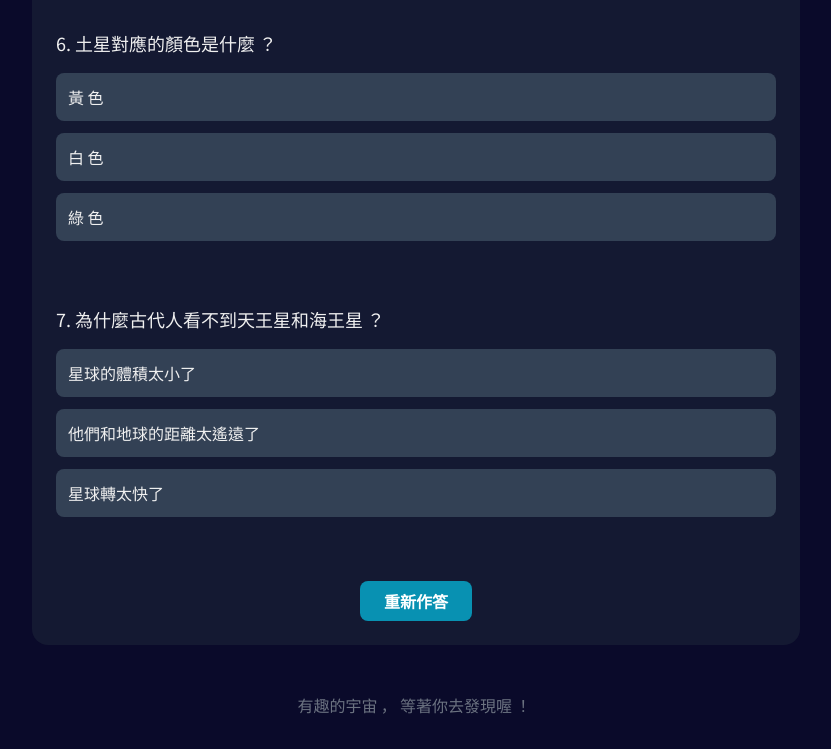
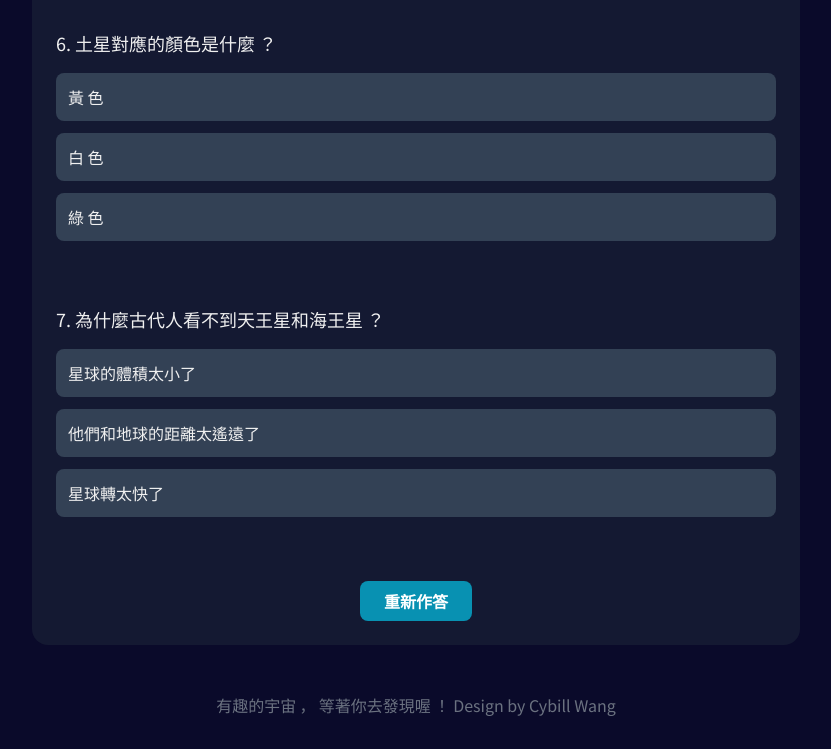
Before and after one commit to cybill301/nhps.outerSpace, a plain HTML site: page index.html in a window 1280 px wide. Shown: the part 3274-4023 px from the top of the page, without its empty margins (224-1055 px from the left). Drawn offline with nearby package versions, Linux system fonts and the light colour scheme.

Commit message:
Update index.html

```diff
--- a/index.html
+++ b/index.html
@@ -221,7 +221,8 @@
         </section>
 
         <footer class="text-center mt-12 text-gray-500">
-            <p>有趣的宇宙<span class="punct">，</span>等著你去發現喔<span class="punct">！</span></p>
+            <p>有趣的宇宙<span class="punct">，</span>等著你去發現喔<span class="punct">！</span>Design by Cybill Wang
+            </p>
         </footer>
     </div>
 
```
